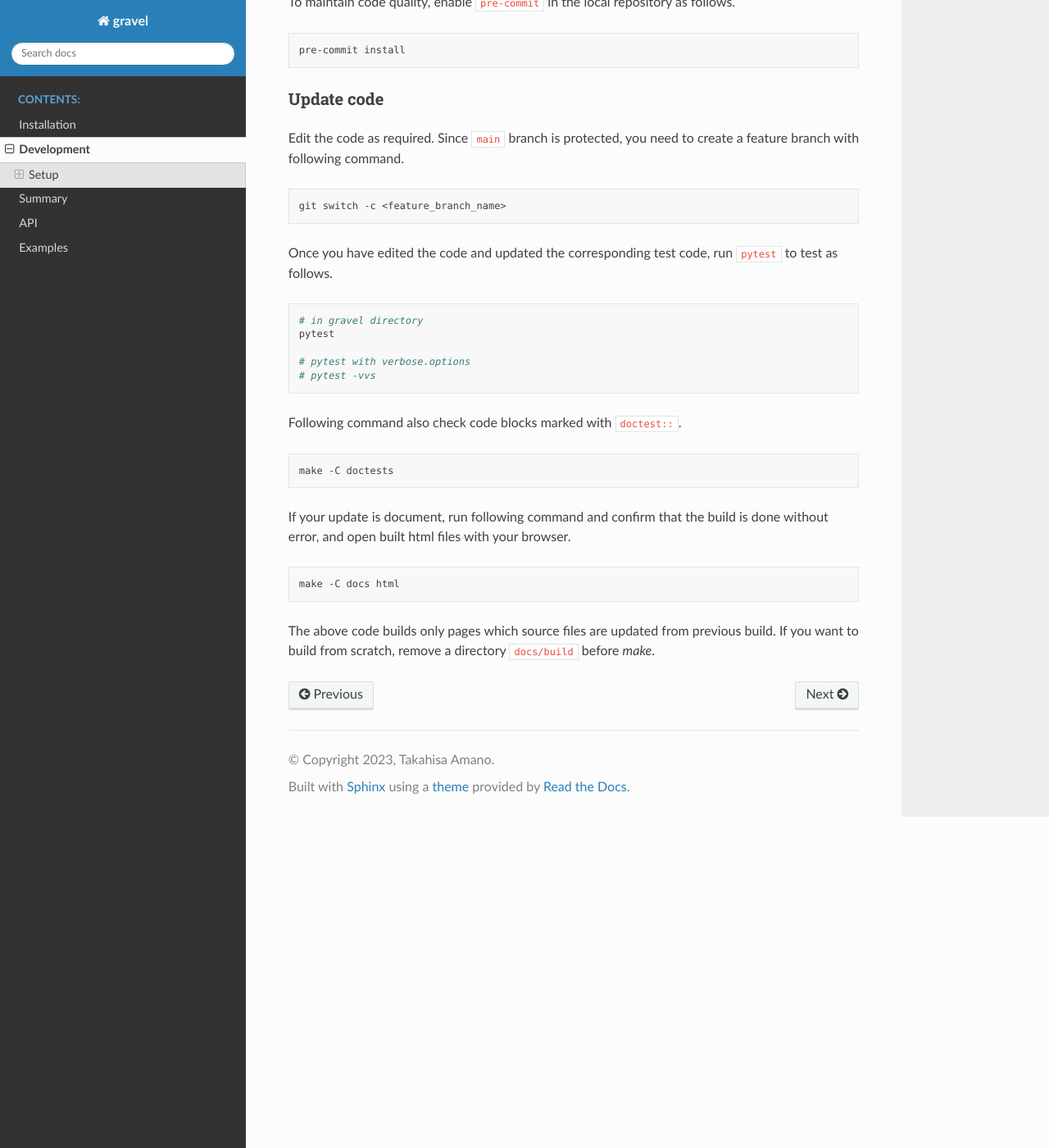
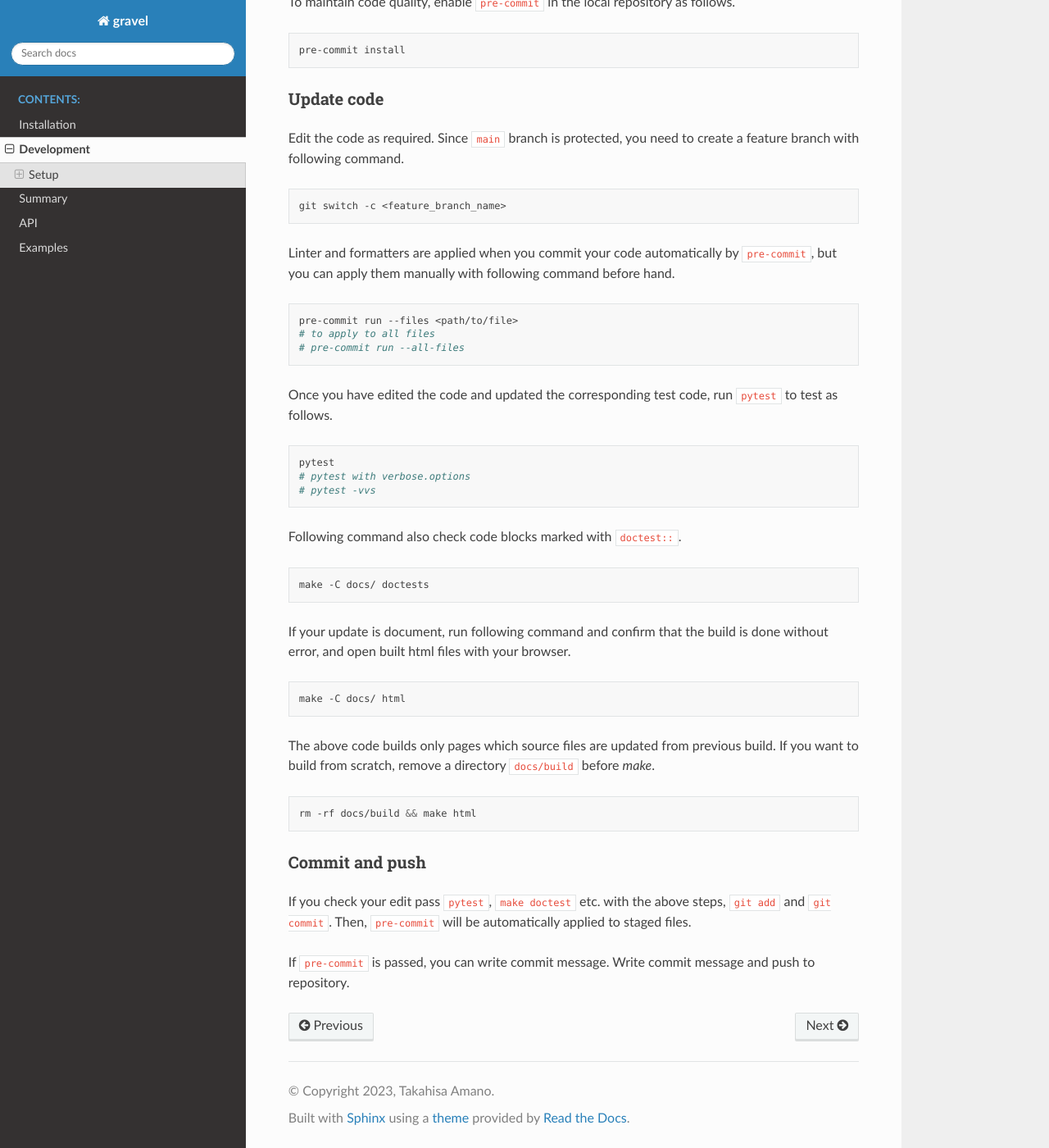
Before and after one commit to amano-takahisa/gravel, a Sphinx documentation site: the page built from docs/source/development.rst, in a window 1280 px wide and 1400 px high, scrolled down 931 px. Shown: the whole window at 82% size. Built offline with Sphinx 7.4.7 and the Read the Docs theme 2.0.0, drawn with Linux system fonts in a browser that asks for light colours.

Commit message:
#2: update development.rst

```diff
--- a/docs/source/development.rst
+++ b/docs/source/development.rst
@@ -61,13 +61,20 @@ Since ``main`` branch is protected, you need to create a feature branch with fol
    git switch -c <feature_branch_name>
 
 
+Linter and formatters are applied when you commit your code automatically by ``pre-commit``,
+but you can apply them manually with following command before hand.
+
+.. code-block:: bash
+
+   pre-commit run --files <path/to/file>
+   # to apply to all files
+   # pre-commit run --all-files
+
 Once you have edited the code and updated the corresponding test code, run ``pytest`` to test as follows.
 
 .. code-block:: bash
 
-   # in gravel directory
    pytest
-
    # pytest with verbose.options
    # pytest -vvs
 
@@ -75,14 +82,27 @@ Following command also check code blocks marked with ``doctest::``.
 
 .. code-block:: bash
 
-   make -C doctests
+   make -C docs/ doctests
 
 
 If your update is document, run following command and confirm that the build is done without error, and open built html files with your browser.
 
 .. code-block:: bash
 
-    make -C docs html
+    make -C docs/ html
 
 The above code builds only pages which source files are updated from previous build.
 If you want to build from scratch, remove a directory ``docs/build`` before `make`.
+
+
+.. code-block:: bash
+
+   rm -rf docs/build && make html
+
+Commit and push
+===============
+
+If you check your edit pass ``pytest``,  ``make doctest`` etc. with the above steps, ``git add`` and ``git commit``.
+Then, ``pre-commit`` will be automatically applied to staged files.
+
+If ``pre-commit`` is passed, you can write commit message. Write commit message and push to repository.
```
Also changed, not shown: 1 other file.
